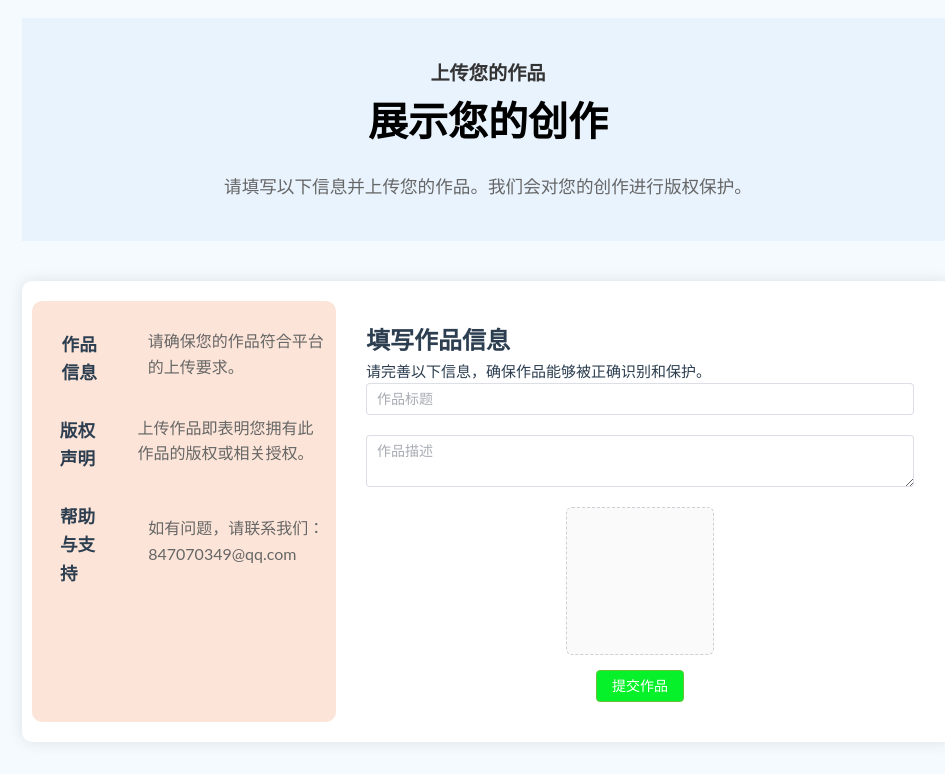
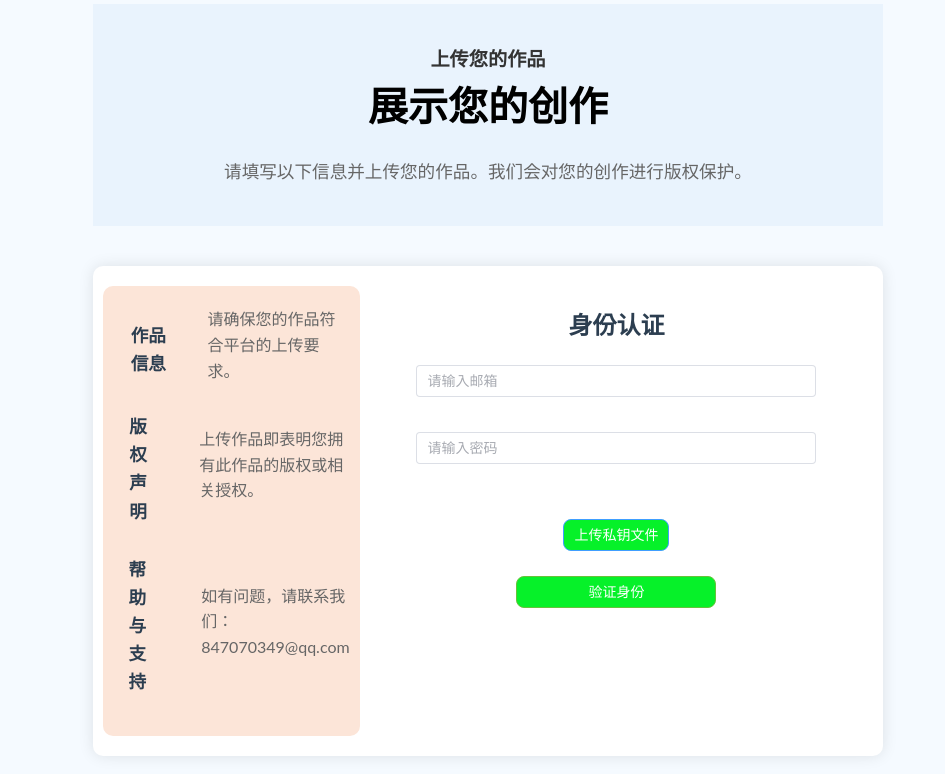
Before and after one commit to COSAKURA/vdigital, a Vue app: page /application in a window 1280 px wide. Shown: the top 774 px of the page, without its empty margins (152-1097 px from the left). Built offline with nearby package versions, Linux system fonts and the light colour scheme.

Commit message:
私钥验证

```diff
--- a/src/views/application.vue
+++ b/src/views/application.vue
@@ -31,23 +31,59 @@
           </div>
         </el-col>
 
-                <!-- 上传表单 -->
+        <!-- 验证私钥 -->
         <el-col :span="16">
             <div class="form-section">
-                        <h2>填写作品信息</h2>
+    <h2 class="form-section-title">身份认证</h2>
+    <el-form :model="keystoreFormData" @submit.prevent="handleKeystoreSubmit" class="form-content">
+        <el-form-item prop="email">
+            <el-input v-model="keystoreFormData.email" placeholder="请输入邮箱"></el-input>
+        </el-form-item>
+        <el-form-item prop="password">
+            <el-input v-model="keystoreFormData.password" type="password" placeholder="请输入密码"></el-input>
+        </el-form-item>
+        <div class="center-upload-and-button">
+            <el-upload
+                :on-change="handleKeystoreFileChange"
+                list-type="text"
+                :limit="1"
+                :auto-upload="false"
+                class="upload-area"
+            >
+                <el-button type="primary" class="uniform-button">上传私钥文件</el-button>
+            </el-upload>
+            <el-button type="success" class="uniform-button" @click="handleKeystoreSubmit">验证身份</el-button>
+        </div>
+    </el-form>
+</div>
+
+
+          <!-- 验证成功后显示作品上传表单 -->
+          <div v-if="isKeystoreVerified" class="form-section">
+            <h2 class="form-section-title">填写作品信息</h2>
             <p>请完善以下信息，确保作品能够被正确识别和保护。</p>
-                        <el-form :model="formData" @submit.prevent="handleSubmit" ref="form">
+            <el-form
+              :model="formData"
+              @submit.prevent="handleSubmit"
+              ref="form"
+            >
               <el-row :gutter="20">
                 <el-col :span="24">
                   <el-form-item prop="title">
-                                        <el-input v-model="formData.title" placeholder="作品标题"></el-input>
+                    <el-input
+                      v-model="formData.title"
+                      placeholder="作品标题"
+                    ></el-input>
                   </el-form-item>
                 </el-col>
               </el-row>
               <el-form-item prop="description">
-                                <el-input type="textarea" v-model="formData.description" placeholder="作品描述"></el-input>
+                <el-input
+                  type="textarea"
+                  v-model="formData.description"
+                  placeholder="作品描述"
+                ></el-input>
               </el-form-item>
-
               <!-- 上传图片和按钮 -->
               <div class="center-upload-and-button">
                 <!-- 文件上传 -->
@@ -62,9 +98,10 @@
                     <el-icon><i class="el-icon-plus"></i></el-icon>
                   </div>
                 </el-upload>
-
                 <!-- 提交作品按钮 -->
-                                <el-button type="success" @click="handleSubmit">提交作品</el-button>
+                <el-button type="success" @click="handleSubmit"
+                  >提交作品</el-button
+                >
               </div>
             </el-form>
           </div>
@@ -75,59 +112,137 @@
 </template>
 
 <script>
-import { ref } from 'vue';
-import axios from 'axios';
+import request from "../utils/reques";
 
 export default {
-    name: 'UploadSection',
+  name: "UploadSection",
   data() {
     return {
+      isKeystoreVerified: false, // 标记私钥是否验证成功
+      keystoreFormData: {
+        email: "", // 邮箱
+        password: "", // 密码
+        file: null, // 私钥文件
+      },
       formData: {
-                title: '',
-                description: '',
-                file: null, // 将文件存储在 formData 中
+        email: "",
+        title: "",
+        description: "",
+        file: null, // 作品文件
+        privateKey: "", // 私钥，验证成功后后端返回
       },
     };
   },
   methods: {
+    // 处理私钥文件选择
+    handleKeystoreFileChange(file) {
+      this.keystoreFormData.file = file.raw; // 存储文件对象
+    },
+
+    // 提交私钥验证
+    async handleKeystoreSubmit() {
+      if (
+        !this.keystoreFormData.file ||
+        !this.keystoreFormData.email ||
+        !this.keystoreFormData.password
+      ) {
+        this.$message.error("请填写所有信息并上传私钥文件！");
+        return;
+      }
+
+      const formData = new FormData();
+      formData.append("email", this.keystoreFormData.email);
+      formData.append("password", this.keystoreFormData.password);
+      formData.append("file", this.keystoreFormData.file);
+
+      try {
+        const response = await request.post(
+          "/keystore/uploadKeystore",
+          formData,
+          {
+            headers: { "Content-Type": "multipart/form-data" },
+          }
+        );
+
+        if (response.data.code === 0) {
+          this.isKeystoreVerified = true;
+          this.formData.privateKey = response.data.privateKey; // 保存私钥信息
+          this.$message.success("私钥验证成功！");
+        } else {
+          this.$message.error(response.data.message || "验证失败！");
+        }
+      } catch (error) {
+        this.$message.error("私钥验证失败，请重试！");
+      }
+    },
+
     // 处理文件选择
     handleFileChange(file) {
-            this.formData.file = file.raw; // 存储文件对象
+      this.formData.file = file.raw; // 存储作品文件对象
     },
 
     // 处理文件移除
     handleRemove() {
-            this.formData.file = null; // 清除文件
+      this.formData.file = null; // 清除作品文件
     },
 
-        // 提交表单
+    // 提交作品信息
     async handleSubmit() {
       if (!this.formData.file) {
-                this.$message.error('请上传文件！');
+        this.$message.error("请上传作品文件！");
         return;
       }
 
       const formData = new FormData();
-            formData.append('title', this.formData.title);
-            formData.append('description', this.formData.description);
-            formData.append('file', this.formData.file);
+      formData.append("title", this.formData.title);
+      formData.append("description", this.formData.description);
+      formData.append("file", this.formData.file);
+      formData.append("email", localStorage.getItem("email"));
+      formData.append("privateKey", this.formData.privateKey);
 
       try {
-                const response = await axios.post('https://your-api-endpoint.com/upload', formData, {
-                    headers: { 'Content-Type': 'multipart/form-data' },
+        const response = await request.post("/work/registerWork", formData, {
+          headers: { "Content-Type": "multipart/form-data" },
         });
-                this.$message.success('作品已成功提交！');
+
+        if (response.data.code === 0) {
+          this.$message.success("作品提交成功！");
+          // 提交成功后清理表单
+          this.resetForm();
+        } else {
+          this.$message.error(response.data.message || "提交失败！");
+        }
       } catch (error) {
-                this.$message.error('提交失败，请重试！');
+        this.$message.error("提交失败，请重试！");
       }
+    },
+
+    // 清理表单
+    resetForm() {
+      // 清空验证表单
+      this.keystoreFormData = {
+        email: "",
+        password: "",
+        file: null,
+      };
+      this.formData = {
+        email: "",
+        title: "",
+        description: "",
+        file: null,
+        privateKey: "",
+      };
+      this.isKeystoreVerified = false;
     },
   },
 };
 </script>
 
+
+
 <style scoped>
 .upload-section {
-    font-family: 'Lato', sans-serif;
+  font-family: "Lato", sans-serif;
   padding: 40px 0;
 }
 
@@ -141,6 +256,50 @@ export default {
   color: #333;
   font-size: 1.2rem;
   font-weight: 600;
+}
+
+/* 标题样式，居中显示 */
+.form-section-title {
+    font-size: 1.5rem;
+    font-weight: bold;
+    margin-bottom: 20px;
+    text-align: center; /* 标题居中 */
+}
+
+/* 表单内容居中 */
+.form-content {
+    max-width: 400px;
+    margin: 0 auto; /* 表单居中 */
+    display: flex;
+    flex-direction: column;
+    gap: 15px; /* 控件之间的间距 */
+}
+
+/* 按钮容器 */
+.center-upload-and-button {
+    display: flex;
+    flex-direction: column;
+    align-items: center; /* 按钮居中 */
+    justify-content: center;
+    gap: 15px;
+    margin-top: 20px;
+}
+
+/* 上传区域样式 */
+.upload-area {
+    text-align: center;
+    width: 100%;
+}
+
+/* 统一按钮样式 */
+.uniform-button {
+    width: 100%;
+    max-width: 200px;
+    text-align: center; /* 按钮文字居中 */
+    text-transform: uppercase; /* 文本大写 */
+    font-weight: bold; /* 加粗 */
+    border-radius: 8px; /* 按钮圆角 */
+    padding: 10px; /* 内边距 */
 }
 
 .banner-content h1 {
```
Lines whose indentation alone changed are shown as unchanged.
